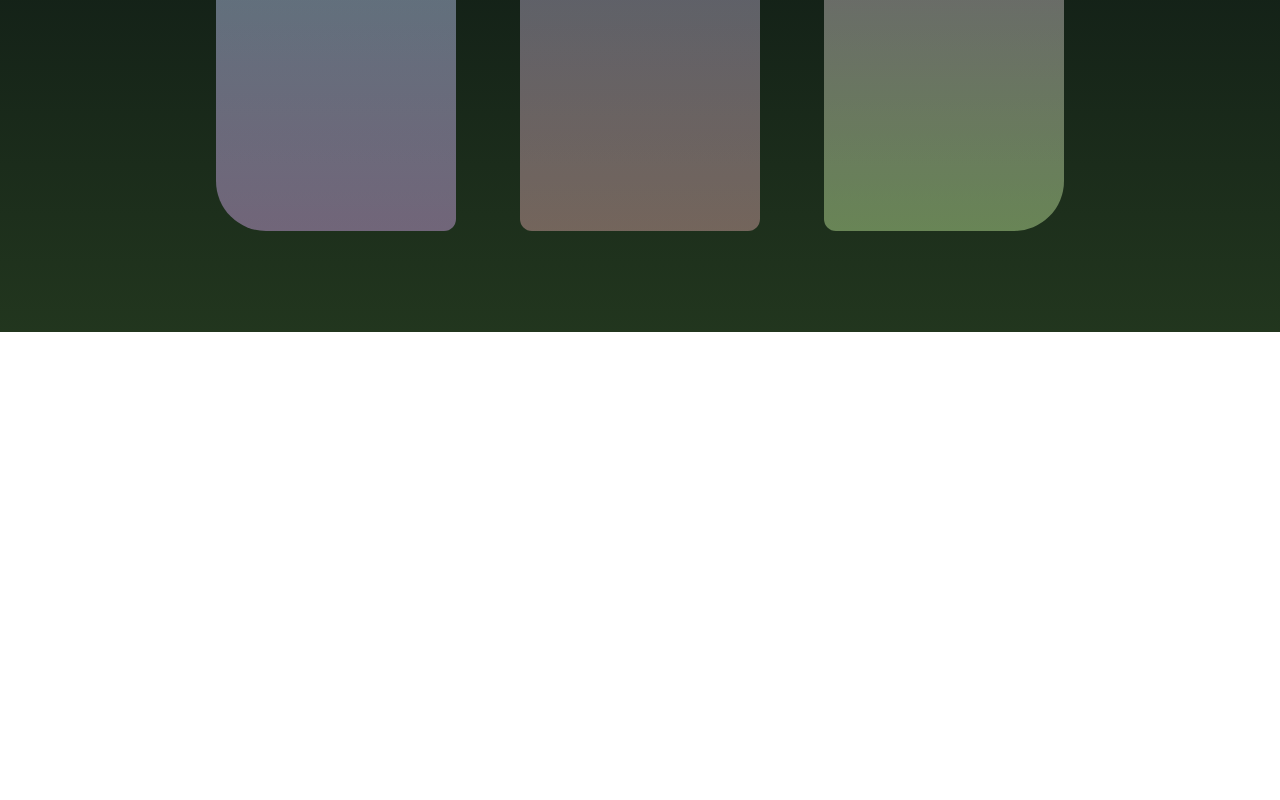
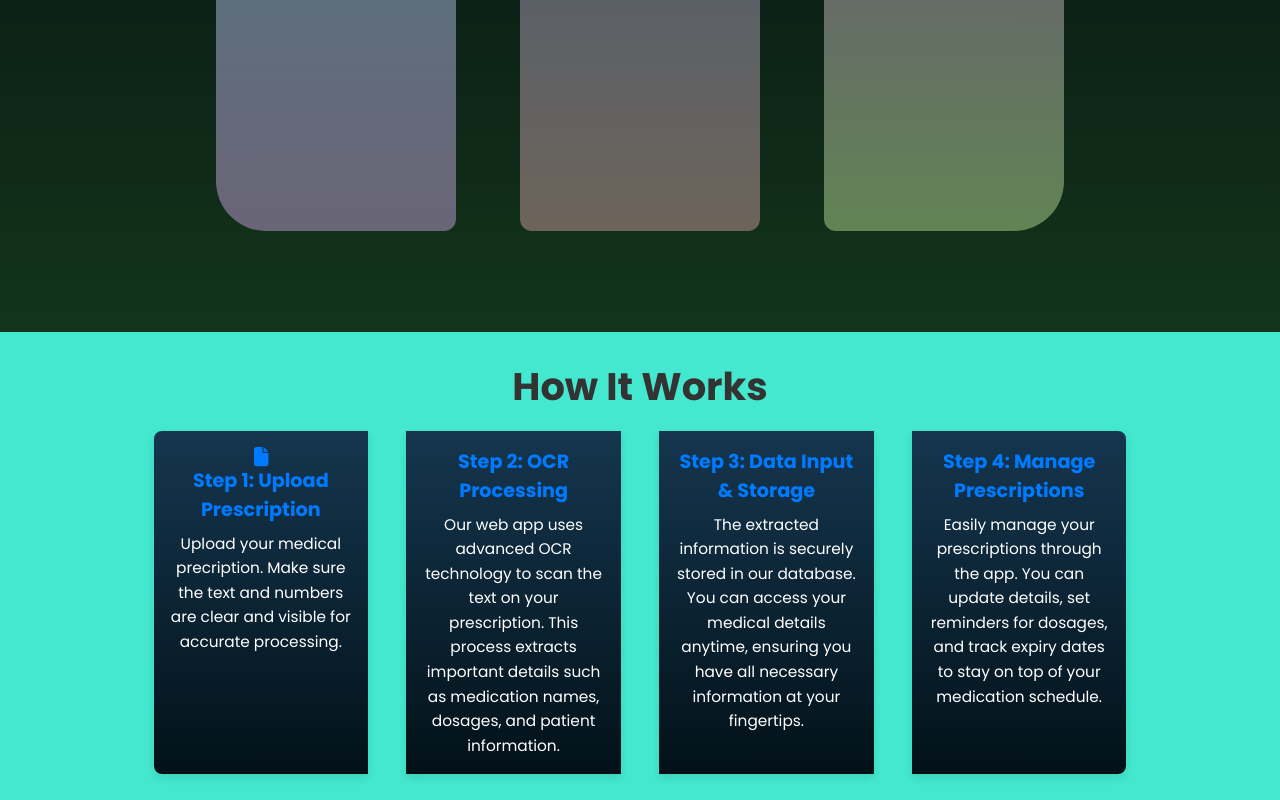
Before and after one commit to RajveerShaw/MedSynC, a React (Vite) app: page / in a window 1280 px wide. Shown: the part 1348-2148 px from the top of the page. Before the commit the page ends 1680 px from the top, so only its background shows below. Built offline with nearby package versions, Linux system fonts and the light colour scheme; a web font is replaced by a local one.

Commit message:
Added howTo section

```diff
--- a/src/App.jsx
+++ b/src/App.jsx
@@ -1,13 +1,15 @@
 import Navbar from './components/navbar'
 import Section1 from './components/section1'
 import Features from './components/features'
-function App() {
+import HowTo from './components/HowTo'
+  function App() {
 
   return (
     <>
       <Navbar/>
       <Section1/>
       <Features/>
+      <HowTo/>
     </>
   )
 }
```
